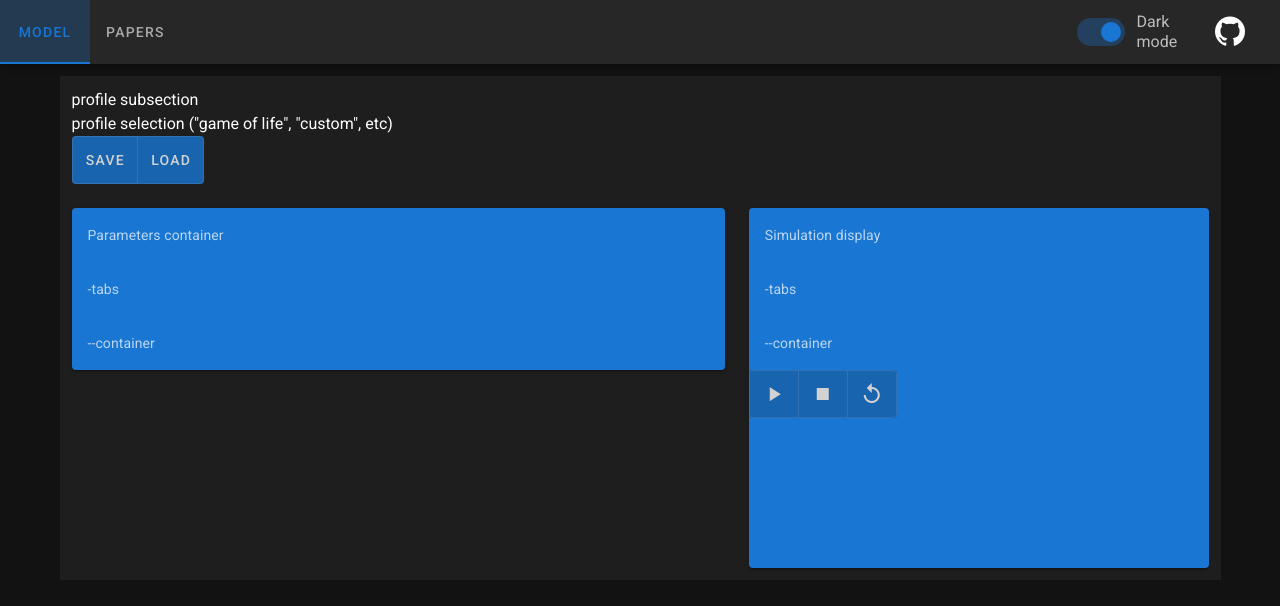
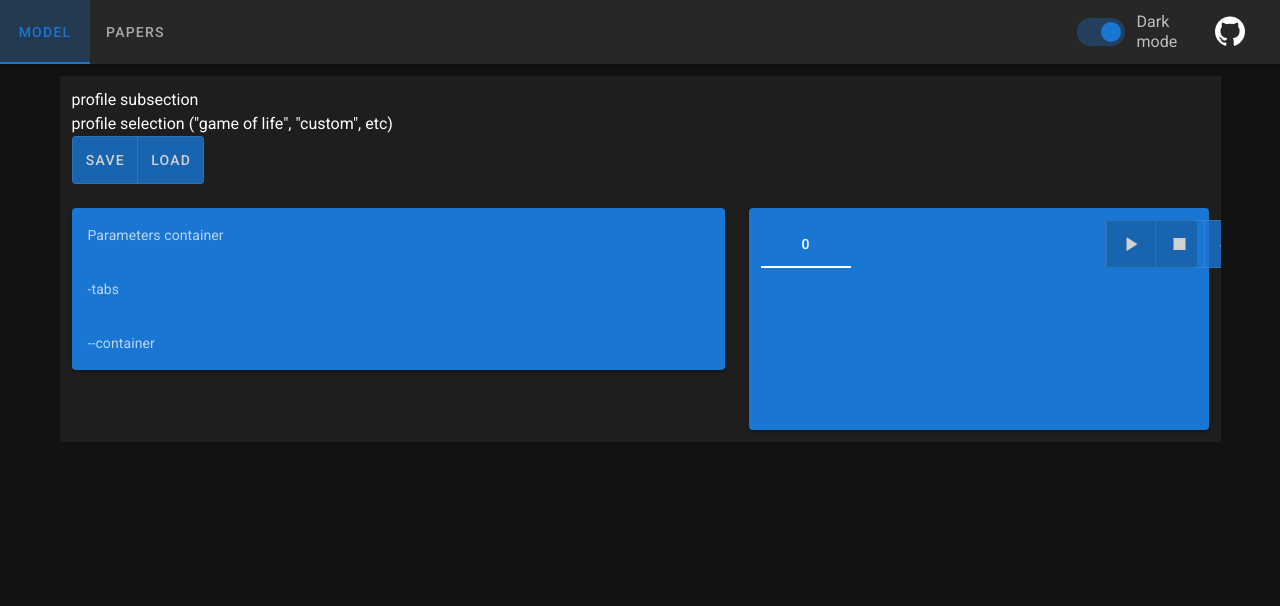
Before and after one commit to Eclion/web-ca, a Vue app: page / in a window 1280 px wide. Shown: the top 606 px of the page. Built offline with nearby package versions, Linux system fonts and the light colour scheme.

Commit message:
extracts the controls out of the Simulation comp.

```diff
--- a/src/components/Dish.vue
+++ b/src/components/Dish.vue
@@ -65,10 +65,12 @@ export default {
       }
     }
   },
-  created () {
+  mounted () {
     // this.unwatch = this.$store.watch((state) => state.simulation.grid, (val) => { console.log(val) })
     this.unwatch = this.$store.watch(
-      (state, getters) => { return getters['simulations/cells'](this.id) },
+      (state, getters) => {
+        return getters['simulations/cells'](this.id)
+      },
       (newVal, oldVal) => { this.draw(newVal) }
     )
   },
--- a/src/components/Simulation.vue
+++ b/src/components/Simulation.vue
@@ -1,34 +1,12 @@
 <template>
-  <v-col>
-    <v-row>
-      <v-btn-toggle>
-        <v-btn color="primary" depressed @click="runSimulation()">
-          <v-icon>mdi-play</v-icon>
-        </v-btn>
-        <v-btn color="primary" depressed @click="stopSimulation()">
-          <v-icon>mdi-stop</v-icon>
-        </v-btn>
-        <v-btn color="primary" depressed @click="init()">
-          <v-icon>mdi-replay</v-icon>
-        </v-btn>
-      </v-btn-toggle>
-    </v-row>
-    <v-row>
-      <Dish v-bind:id="this.id"></Dish>
-    </v-row>
-  </v-col>
+  <v-col/>
 </template>
 
 <script>
-import Dish from '@/components/Dish'
 
 const worker = new Worker('../workers/Simulation.worker.js', { type: 'module' })
 
 export default {
-
-  components: {
-    Dish // TODO: keep in SimulationDisplay as DishDisplay to have 1 instance only
-  },
 
   props: {
     id: {
@@ -100,6 +78,30 @@ export default {
         worker.postMessage(pStr)
       }
     }
+    // this.unwatch = this.$store.watch((state) => state.simulation.grid, (val) => { console.log(val) })
+    this.unwatch = this.$store.watch(
+      (state, getters) => {
+        return getters['simulations/state'](this.id)
+      },
+      (newVal, oldVal) => {
+        switch (newVal) {
+          case ('running'):
+            this.isRunning = true
+            this.runSimulation()
+            break
+          case ('init'):
+            this.init()
+            this.isRunning = false
+            break
+          default:
+            this.isRunning = false
+            break
+        }
+      }
+    )
+  },
+  beforeDestroy () {
+    this.unwatch()
   }
 
 }
--- a/src/store/modules/simulations.js
+++ b/src/store/modules/simulations.js
@@ -3,19 +3,30 @@ export default {
   state: {
     simulations: [
       {
+        id: 0,
         // parameters: this.getters['parameters/parameters']
-        cells: []
+        cells: [],
+        state: 'stopped'
       }
     ]
   },
   mutations: {
     setCells (state, data) {
       state.simulations[data.id].cells = data.cells
+    },
+    setState (state, data) {
+      state.simulations[data.id].state = data.state
     }
   },
   getters: {
     cells: (state) => (id) => {
       return state.simulations[id].cells
+    },
+    state: (state) => (id) => {
+      return state.simulations[id].state
+    },
+    simulations: (state) => {
+      return state.simulations
     }
   }
 }
--- a/src/views/SimulationDisplay.vue
+++ b/src/views/SimulationDisplay.vue
@@ -1,19 +1,75 @@
 <template>
-  <v-card color="primary">
-    <v-card-text>Simulation display</v-card-text>
-    <v-card-text>-tabs</v-card-text>
-    <v-card-text>--container</v-card-text>
-    <Simulation/>
+<v-card color="primary">
+  <v-col>
+    <v-row>
+      <v-col md="9">
+        <v-tabs v-model="simulationTab" background-color="primary">
+          <v-tab
+            v-for="simulation in $store.getters['simulations/simulations']"
+            v-bind:key="simulation.id"
+          >{{ simulation.id }}</v-tab>
+        </v-tabs>
+      </v-col>
+      <v-spacer/>
+      <v-col md="3">
+        <v-btn-toggle>
+          <v-btn color="primary" depressed @click="updateState('running')">
+            <v-icon>mdi-play</v-icon>
+          </v-btn>
+          <v-btn color="primary" depressed @click="updateState('stopped')">
+            <v-icon>mdi-stop</v-icon>
+          </v-btn>
+          <v-btn color="primary" depressed @click="updateState('init')">
+            <v-icon>mdi-replay</v-icon>
+          </v-btn>
+        </v-btn-toggle>
+      </v-col>
+    </v-row>
+    <v-row>
+      <v-tabs-items v-model="simulationTab" style="height: 0px; width: 0px">
+        <v-tab-item
+          v-for="simulation in $store.getters['simulations/simulations']"
+          :key="simulation.id"
+        >
+          <Simulation v-bind:id="simulation.id"></Simulation>
+        </v-tab-item>
+      </v-tabs-items>
+    </v-row>
+
+    <!-- selection dish / curves -->
+
+    <v-row justify="center">
+      <Dish v-if="simulationTab !== null" v-bind:id="simulationTab"></Dish>
+    </v-row>
+  </v-col>
   </v-card>
 </template>
 
 <script>
 import Simulation from '@/components/Simulation'
+import Dish from '@/components/Dish'
 
 export default {
 
   components: {
-    Simulation
+    Simulation,
+    Dish // TODO: keep in SimulationDisplay as DishDisplay to have 1 instance only
+  },
+
+  data () {
+    return {
+      simulationTab: 0 // TODO: check behavoir once simulations are dynamically created
+    }
+  },
+
+  methods: {
+    updateState (state) {
+      console.log(this.simulationTab)
+      this.$store.commit('simulations/setState', {
+        id: this.simulationTab,
+        state: state
+      })
+    }
   }
 }
 </script>
```
